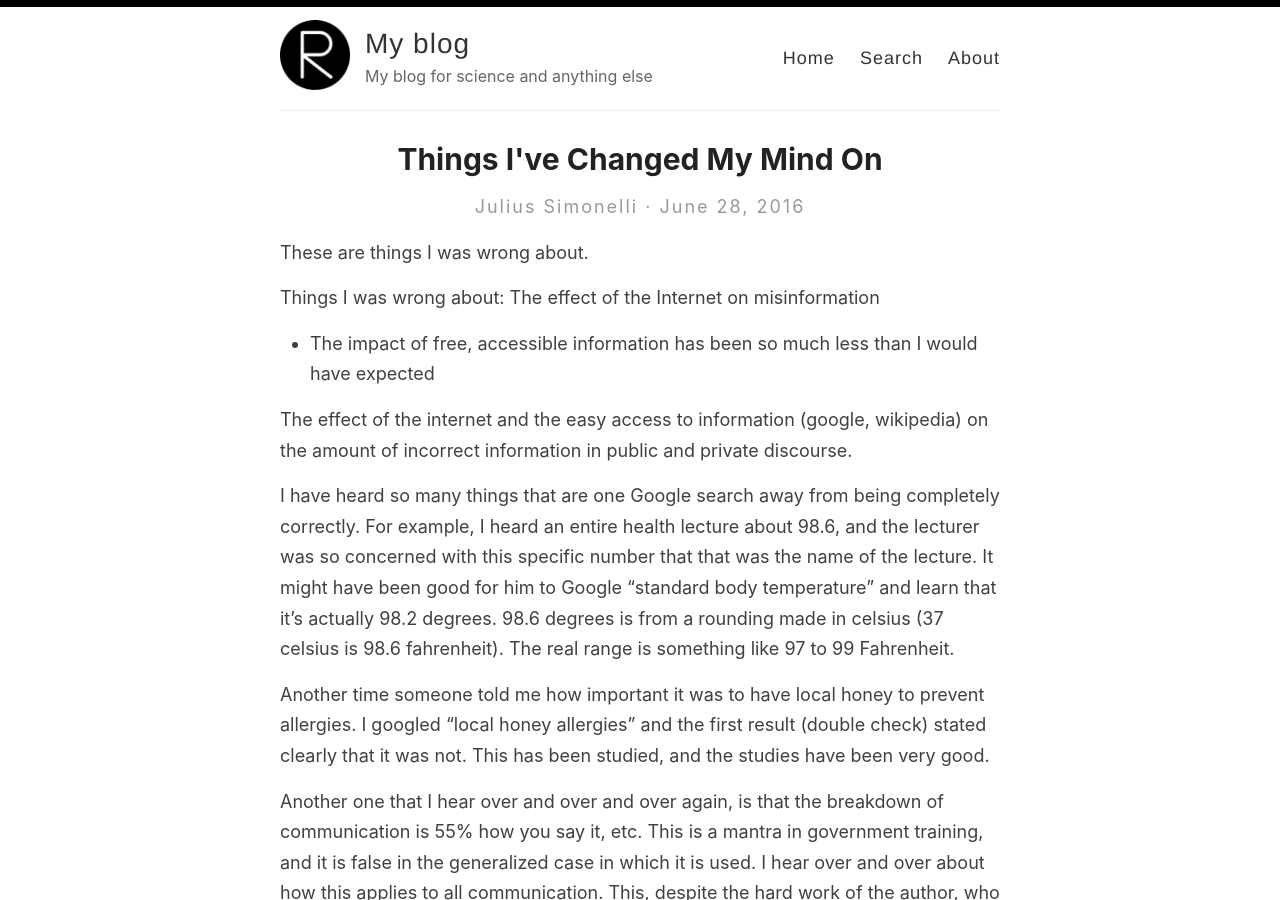
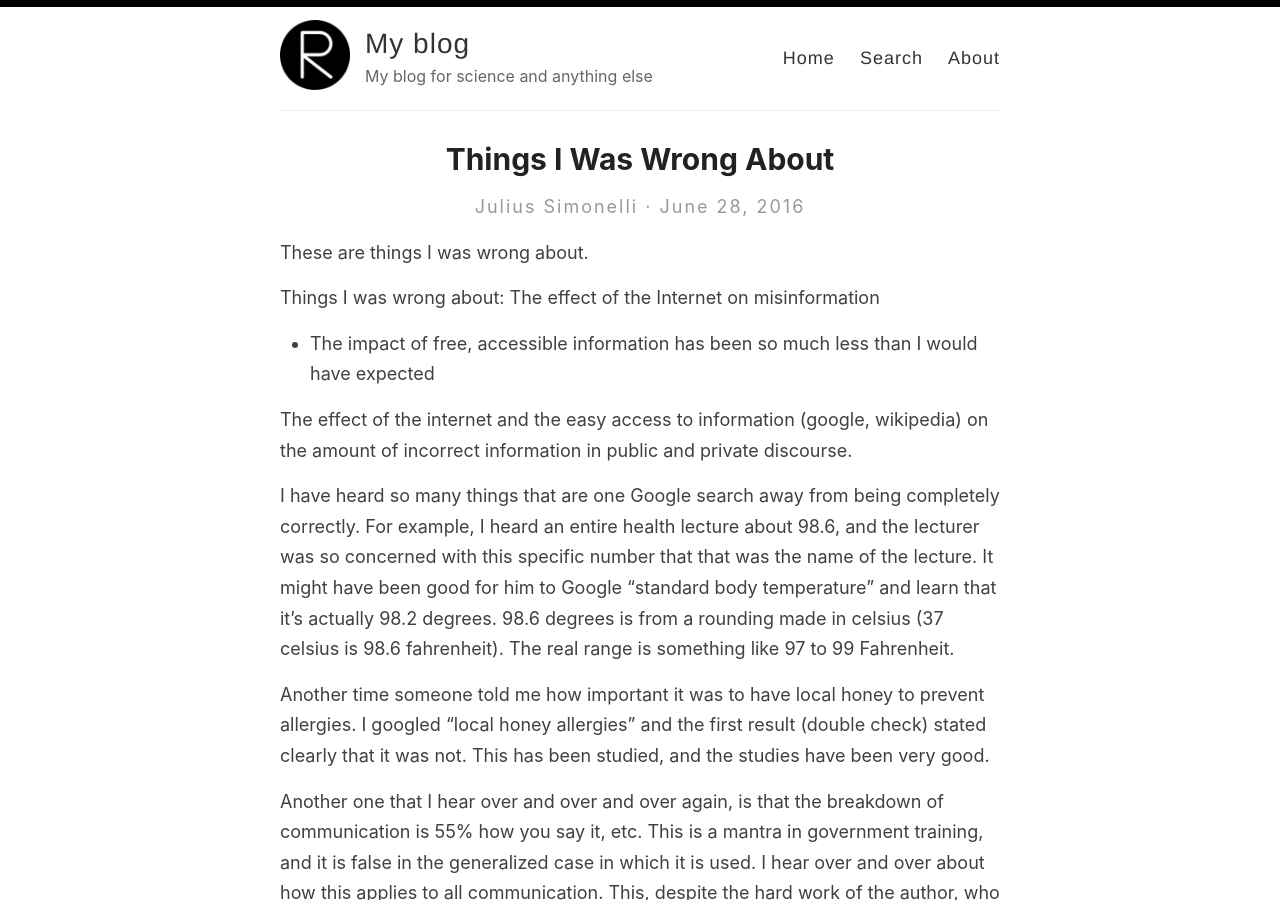
Before and after one commit to jss367/blog, a Jekyll site: the page built from _posts/2016-06-28-things-i-was-wrong-about.md, in a window 1280 px wide and 900 px high. Built offline with Jekyll 4.4.1, drawn with Linux system fonts in a browser that asks for light colours.

Commit message:
Update 2016-06-28-things-i-was-wrong-about.md

```diff
--- a/_posts/2016-06-28-things-i-was-wrong-about.md
+++ b/_posts/2016-06-28-things-i-was-wrong-about.md
@@ -1,7 +1,7 @@
 ---
 layout: post
-title:  Things I've Changed My Mind On
-excerpt: Vaccines, GMP, the Internet
+title:  Things I Was Wrong About
+excerpt: Vaccines, GMO, the Internet
 ---
 
 These are things I was wrong about.
```
